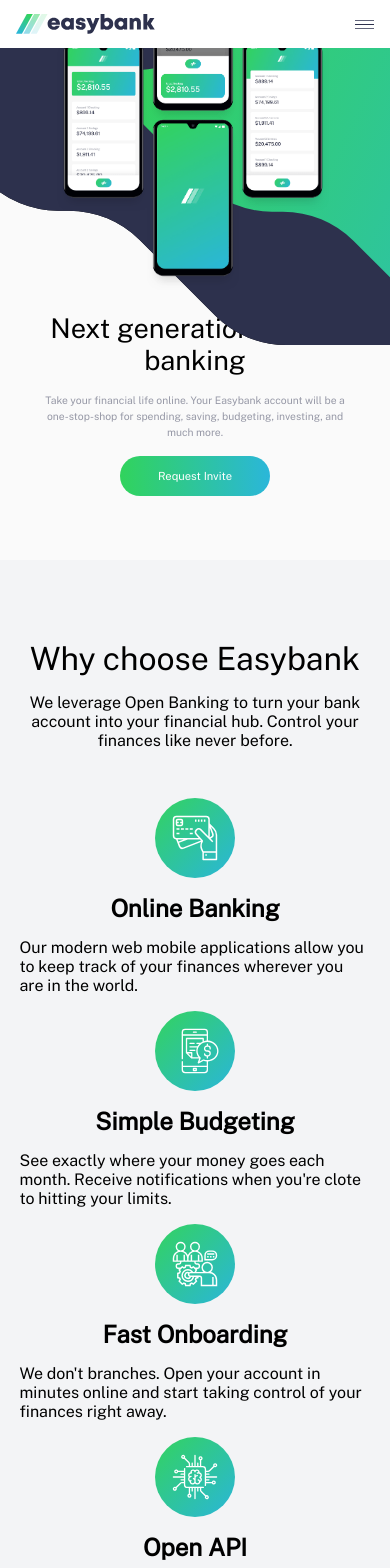
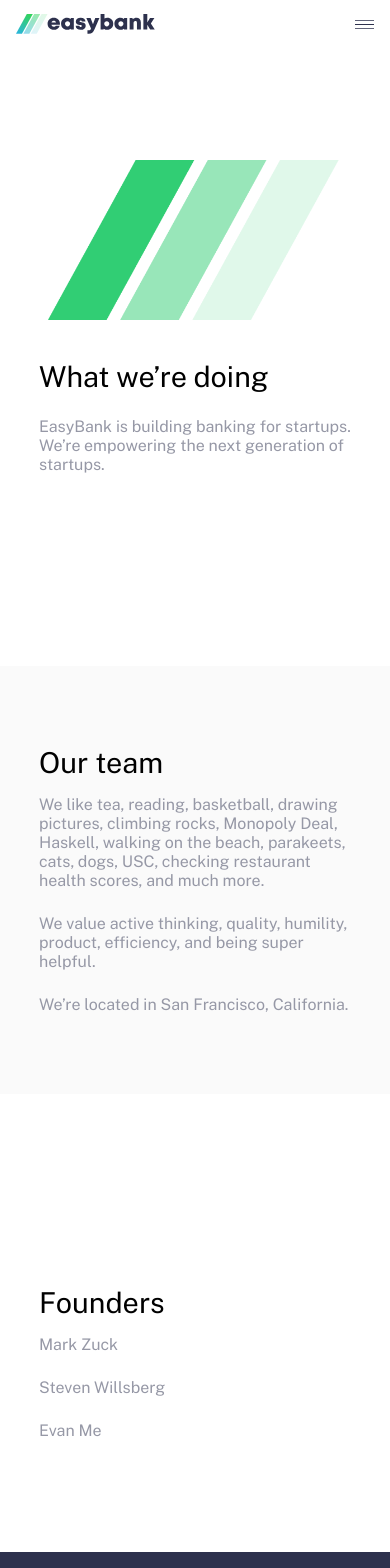
Before and after one commit to zeteo-xulon/easybank, a React (Create React App) app: page /about in a window 390 px wide. Shown: the top 1568 px of the page. Built offline with nearby package versions, Linux system fonts and the light colour scheme.

Commit message:
Add About component // Styling about

```diff
--- a/src/App.js
+++ b/src/App.js
@@ -4,6 +4,7 @@
 import Home from "./components/Home";
 import Contact from './components/Contact'
 import Page404 from "./components/Page404";
+import About from './components/About';
 
 export default function App() {
   return (
@@ -11,7 +12,7 @@
       <Header />
       <Routes>
         <Route exact path="/" element={<Home />} />
-        <Route exact path="/about" element={<Home />} />
+        <Route exact path="/about" element={<About />} />
         <Route exact path="/contact" element={<Contact />} />
         <Route exact path="/blog" element={<Home />} />
         <Route exact path="/career" element={<Home />} />
--- /dev/null
+++ b/src/assets/styles/components/about.scss
@@ -0,0 +1,100 @@
+.about{
+  display: flex;
+  flex-flow: column nowrap;
+  align-items: center;
+  justify-content: center;
+  gap: 20rem;
+  padding: 10rem 0rem;
+  width: 100%;
+  overflow: hidden;
+
+  &__article{
+    display: flex;
+    flex-flow: row nowrap;
+    justify-content: center;
+    gap: 6rem;
+    width: 100%;
+    padding: 10rem $sideSize;
+    z-index: 2;
+
+    &--first{
+      display: flex;
+      flex-flow: column nowrap;
+      justify-content: center;
+      align-items: center;
+      gap: 1.5rem;
+      position: relative;
+      z-index: 3;
+      width: 100%;
+      height: 100%;
+    }
+    &__title{
+      font-size: 3.3rem;
+      font-weight: 400;
+    }
+    &__text{
+      font-size: 1.2rem;
+      font-weight: 300;
+      color: $Neutral-color-one;
+      max-width: 25rem;
+    }
+  }
+  &__aside{
+    display: flex;
+    flex-flow: column nowrap;
+    align-items: flex-start;
+    justify-content: center;
+    gap: 2rem;
+  }
+}
+.special--bg{
+  background-color: $Neutral-color-three;
+}
+.img--bg{
+  position: absolute;
+  z-index: 1;
+  height: 25rem;
+  width: 100%;
+  background: url('/src/assets/images/logo_easybank.png') no-repeat center;
+  background-size: 100%;
+  -webkit-filter: grayscale(1) blur(0px) opacity(0.2);
+          filter: grayscale(1) blur(0px) opacity(0.2);
+}
+
+@media screen and(max-width: 768px) {
+  .about{
+    padding: 2rem 0rem;
+    align-items: flex-start;
+    gap: 7rem;
+    &__article{
+      flex-flow: column nowrap;
+      align-items: flex-start;
+      gap: 1rem;
+      padding: 5rem $sideSizeSm;
+
+      &--first{
+        padding: 5rem $sideSizeSm;
+        align-items: flex-start;
+      }
+      &__title{
+        font-size: 1.8rem;
+      }
+      &__text{
+        font-size: 1rem;
+      }
+    }
+    &__aside{
+      gap: 1.5rem;
+    }
+  }
+  .img--bg{
+    background-size: cover;
+    left: 0px;
+    top: 0px;
+    height: 10rem;
+    position: relative;
+    -webkit-filter: grayscale(0) blur(0px) opacity(1);
+            filter: grayscale(0) blur(0px) opacity(1);
+    margin-bottom: 1rem;
+  }
+}
--- a/src/assets/styles/components/contact.scss
+++ b/src/assets/styles/components/contact.scss
@@ -3,9 +3,11 @@
   flex-flow: column nowrap;
   align-items: center;
   width: 100%;
+  max-width: 50rem;
   gap: 2rem;
   padding: 2rem $sideSize;
   height: 80vh;
+  margin: auto;
   &__text-container{
     display: flex;
     flex-flow: column nowrap;
--- a/src/assets/styles/index.scss
+++ b/src/assets/styles/index.scss
@@ -8,6 +8,7 @@
 @import './components/articles.scss';
 @import './components/request.scss';
 @import './components/contact.scss';
+@import './components/about.scss';
 
 @font-face {
   font-family: "PublicSansLight";
--- /dev/null
+++ b/src/components/About/index.jsx
@@ -0,0 +1,32 @@
+export default function About() {
+  return (
+    <section className="about">
+      <article className="about__article--first">
+        <div className="img--bg"></div>
+        <h1 className="about__article__title">What we’re doing</h1>
+        <p className="about__article__text">EasyBank is building banking for startups. We’re empowering the next generation of startups.</p>
+      </article>
+
+      <article className="about__article special--bg">
+
+        <h1 className="about__article__title">Our team</h1>
+        <aside className="about__aside">
+          <p className="about__article__text">We like tea, reading, basketball, drawing pictures, climbing rocks, Monopoly Deal, Haskell, walking on the beach, parakeets, cats, dogs, USC, checking restaurant health scores, and much more.</p>
+          <p className="about__article__text">We value active thinking, quality, humility, product, efficiency, and being super helpful.</p>
+          <p className="about__article__text">We’re located in San Francisco, California.</p>
+        </aside>
+
+      </article>
+
+      <article className="about__article">
+        <h1 className="about__article__title">Founders</h1>
+        <aside className="about__aside">
+          <p className="about__article__text">Mark Zuck</p>
+          <p className="about__article__text">Steven Willsberg</p>
+          <p className="about__article__text">Evan Me</p>
+        </aside>
+
+      </article>
+    </section>
+  );
+}
--- a/src/index.css
+++ b/src/index.css
@@ -454,9 +454,11 @@
   flex-flow: column nowrap;
   align-items: center;
   width: 100%;
+  max-width: 50rem;
   gap: 2rem;
   padding: 2rem 5vw;
   height: 80vh;
+  margin: auto;
 }
 .contact__text-container {
   display: flex;
@@ -525,6 +527,106 @@
 @media screen and (max-width: 768px) {
   .contact {
     padding: 2rem 10vw;
+  }
+}
+.about {
+  display: flex;
+  flex-flow: column nowrap;
+  align-items: center;
+  justify-content: center;
+  gap: 20rem;
+  padding: 10rem 0rem;
+  width: 100%;
+  overflow: hidden;
+}
+.about__article {
+  display: flex;
+  flex-flow: row nowrap;
+  justify-content: center;
+  gap: 6rem;
+  width: 100%;
+  padding: 10rem 5vw;
+  z-index: 2;
+}
+.about__article--first {
+  display: flex;
+  flex-flow: column nowrap;
+  justify-content: center;
+  align-items: center;
+  gap: 1.5rem;
+  position: relative;
+  z-index: 3;
+  width: 100%;
+  height: 100%;
+}
+.about__article__title {
+  font-size: 3.3rem;
+  font-weight: 400;
+}
+.about__article__text {
+  font-size: 1.2rem;
+  font-weight: 300;
+  color: hsl(233deg, 8%, 62%);
+  max-width: 25rem;
+}
+.about__aside {
+  display: flex;
+  flex-flow: column nowrap;
+  align-items: flex-start;
+  justify-content: center;
+  gap: 2rem;
+}
+
+.special--bg {
+  background-color: hsl(0deg, 0%, 98%);
+}
+
+.img--bg {
+  position: absolute;
+  z-index: 1;
+  height: 25rem;
+  width: 100%;
+  background: url("/src/assets/images/logo_easybank.png") no-repeat center;
+  background-size: 100%;
+  -webkit-filter: grayscale(1) blur(0px) opacity(0.2);
+  filter: grayscale(1) blur(0px) opacity(0.2);
+}
+
+@media screen and (max-width: 768px) {
+  .about {
+    padding: 2rem 0rem;
+    align-items: flex-start;
+    gap: 7rem;
+  }
+  .about__article {
+    flex-flow: column nowrap;
+    align-items: flex-start;
+    gap: 1rem;
+    padding: 5rem 10vw;
+  }
+  .about__article--first {
+    padding: 5rem 10vw;
+    align-items: flex-start;
+  }
+  .about__article__title {
+    font-size: 1.8rem;
+  }
+  .about__article__text {
+    font-size: 1rem;
+  }
+  .about__aside {
+    gap: 1.5rem;
+  }
+
+  .img--bg {
+    background-size: cover;
+    left: 0px;
+    top: 0px;
+    height: 10rem;
+    position: relative;
+    -webkit-filter: grayscale(0) blur(0px) opacity(1);
+    filter: grayscale(0) blur(0px) opacity(1);
+    margin-bottom: 1rem;
   }
 }
 @font-face {
```
Also changed, not shown: 1 other file (tests, documents, lock files or other folders).
